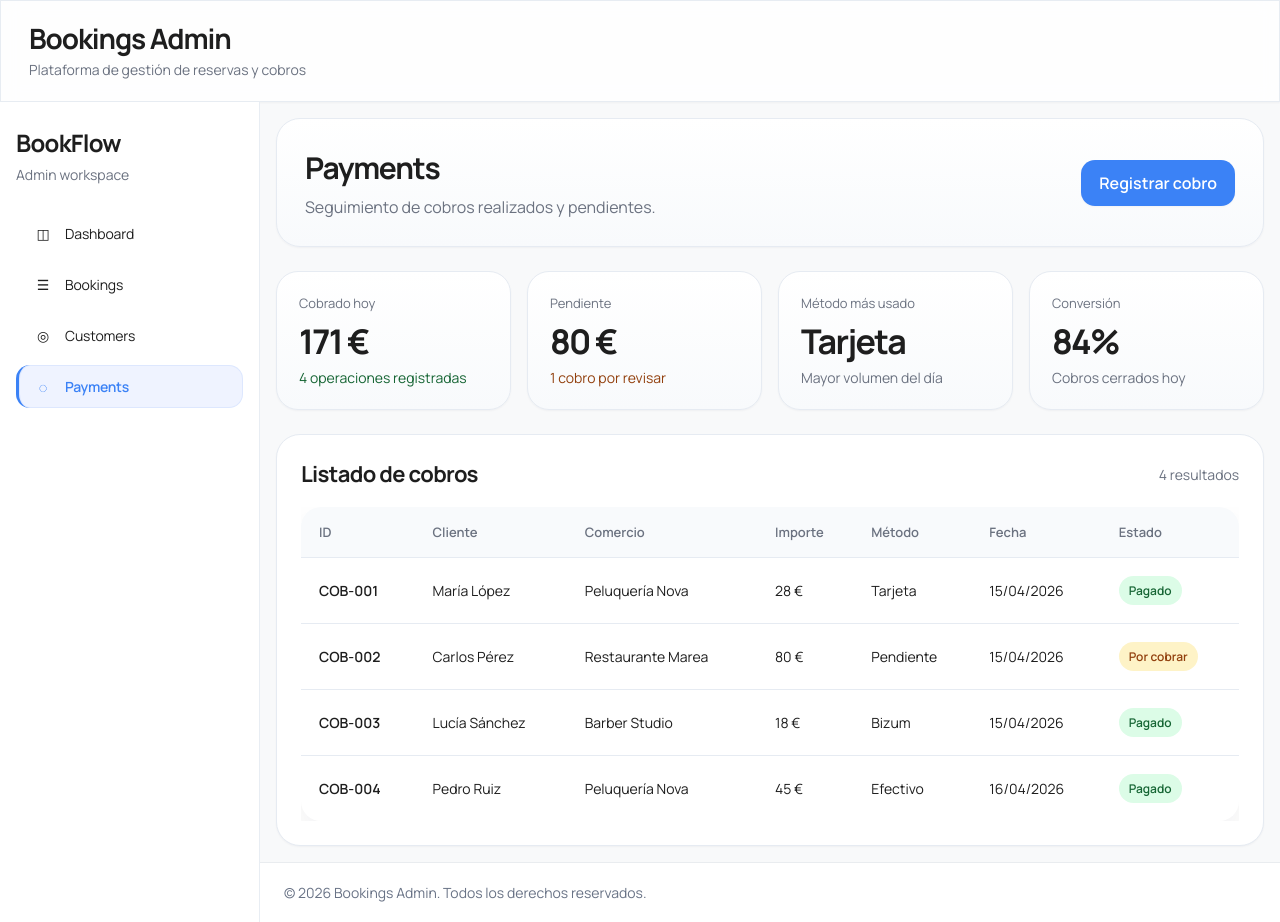
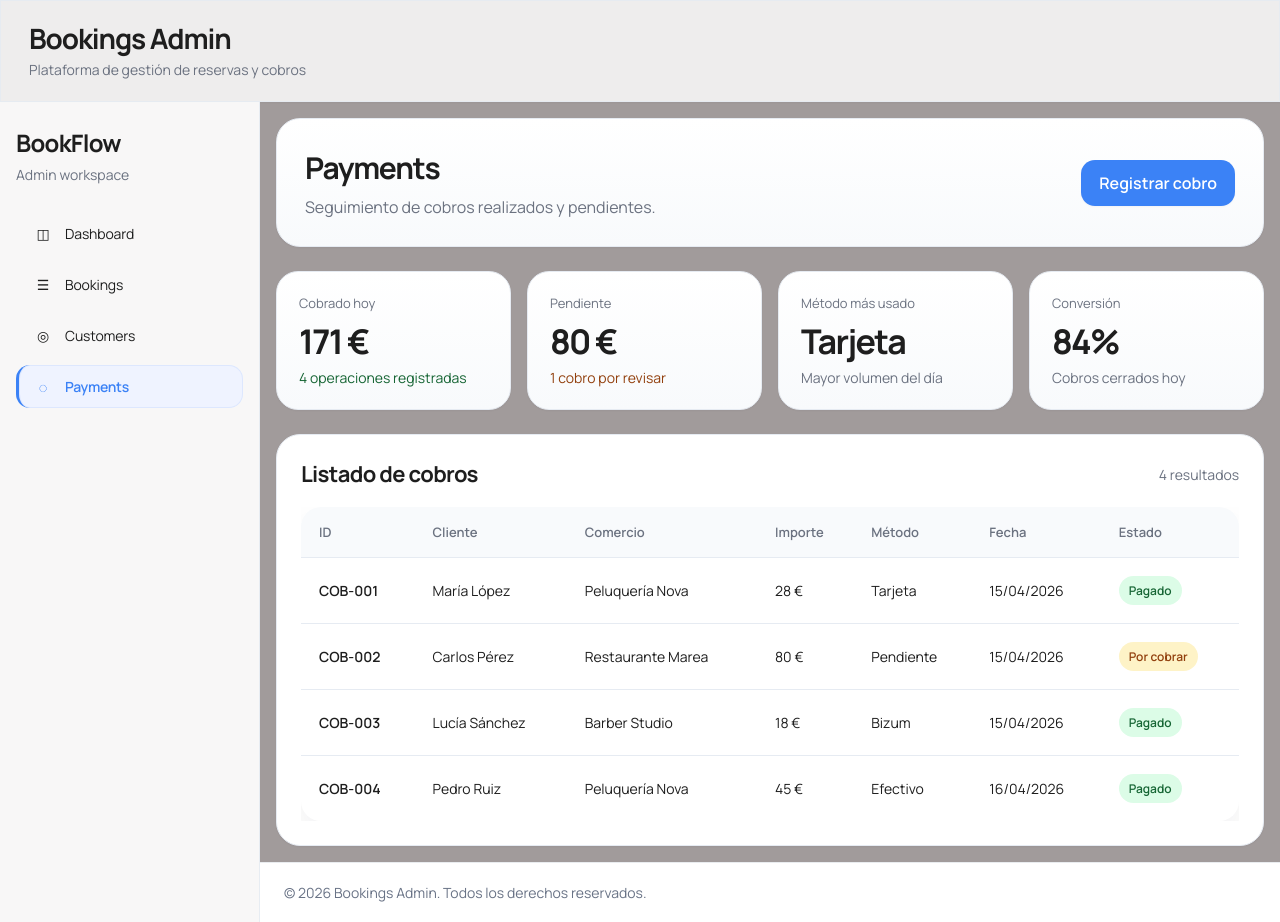
Before and after one commit to Samuelhas13/Equipo-503, a Next.js app in the folder proyecto/bookings-frontend-develop/: page /payments in a window 1280 px wide. Built offline with nearby package versions, Linux system fonts and the light colour scheme.

Commit message:
cambio de color del fonde de la pagina

```diff
--- a/proyecto/bookings-frontend-develop/app/globals.css
+++ b/proyecto/bookings-frontend-develop/app/globals.css
@@ -983,7 +983,7 @@ body {
   display: flex;
   flex-direction: column; /* Todo se apila hacia abajo */
   min-height: 100vh;
-  background-color: #f8f9fa;
+  background-color: rgb(161, 155, 155); /* Color de fondo para todo el layout */
 }
 
 /* El wrapper en móvil también se apila: primero Sidebar, luego el cuerpo */
```
